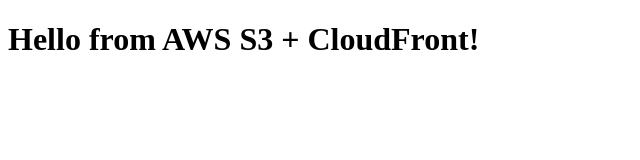
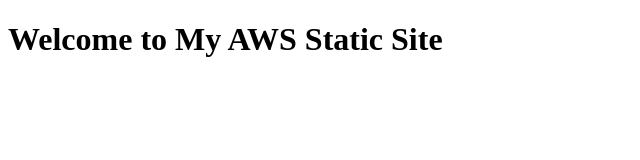
Before and after one commit to prashant1926misra/cloud-native-resume, a plain HTML site: page static-website/website/index.html in a window 1280 px wide. Shown: the whole page, without its empty margins (0-640 px from the left). Drawn offline with Linux system fonts and the light colour scheme.

Commit message:
Update index.html

```diff
--- a/static-website/website/index.html
+++ b/static-website/website/index.html
@@ -1,5 +1,5 @@
 <!DOCTYPE html>
 <html>
 <head><title>My AWS Static Site</title></head>
-<body><h1>Hello from AWS S3 + CloudFront!</h1></body>
+<body><h1>Welcome to My AWS Static Site</h1></body>
 </html>
```
